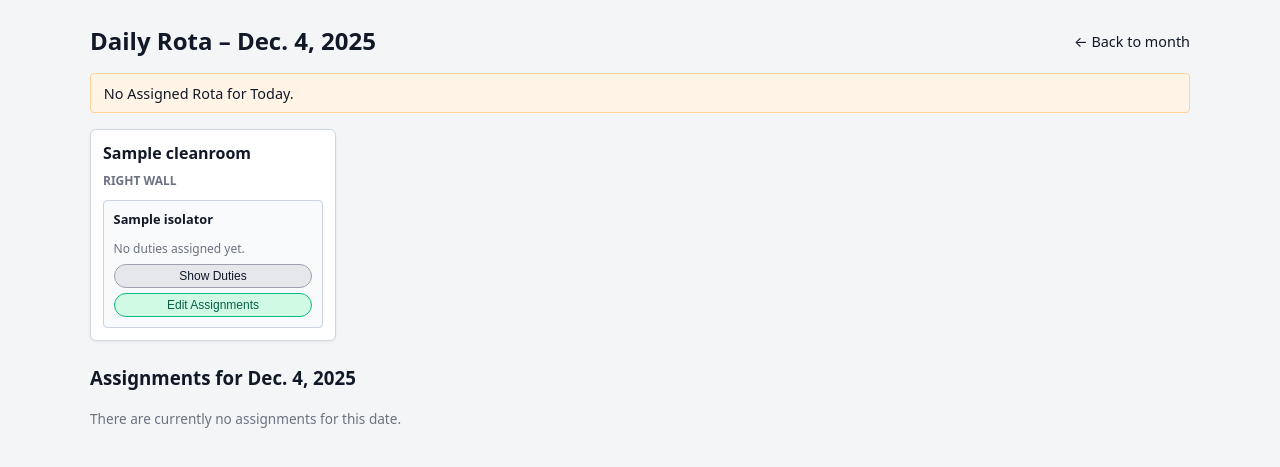
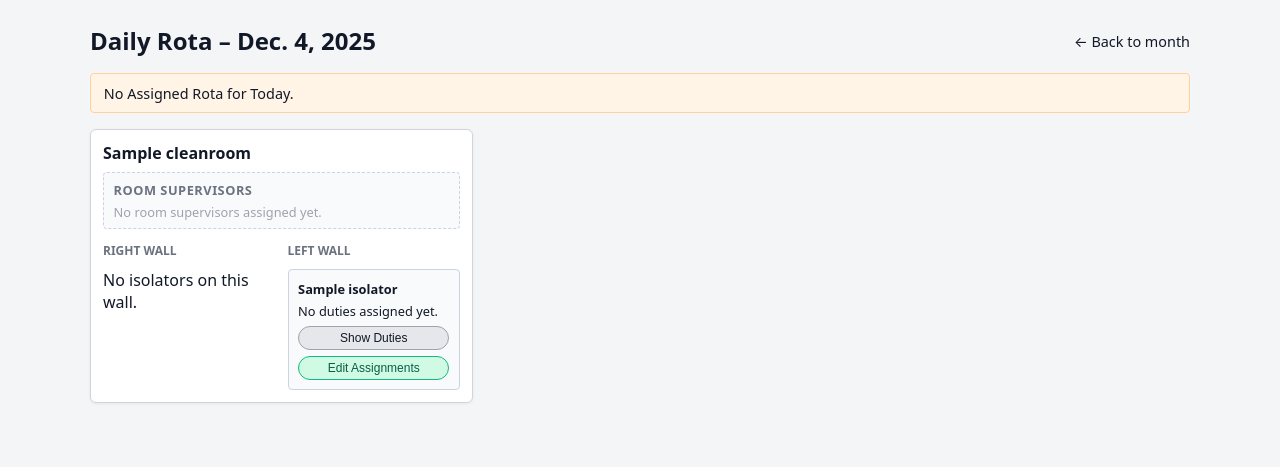
Before and after one commit to FraserR1188/Skedaddle, a Django app: page /day/2025/12/4/ in a window 1280 px wide. Shown: the part 47-514 px from the top of the page. Run offline with Django 5.2, Linux system fonts and the light colour scheme; a user stored in the database is signed in; tables that the repository leaves empty hold one stand-in row (values such as "Sample post").

Commit message:
Fixed issue with staff showing the correct section

```diff
--- a/rota/static/rota/css/main.css
+++ b/rota/static/rota/css/main.css
@@ -323,3 +323,41 @@
   margin-bottom: 1rem;
   font-size: 0.9rem;
 }
+
+/* =========================================
+   DAILY ROTA – ROOM SUPERVISORS BOX
+   ========================================= */
+
+.room-supervisors-box {
+  margin: 0.4rem 0 0.8rem;
+  padding: 0.45rem 0.6rem;
+  border-radius: 4px;
+  background: #f9fafb;
+  border: 1px dashed #cbd2e1;
+}
+
+.room-supervisors-title {
+  font-size: 0.8rem;
+  font-weight: 600;
+  text-transform: uppercase;
+  letter-spacing: 0.04em;
+  color: #6b7280;
+  margin: 0 0 0.25rem;
+}
+
+.room-supervisors-list {
+  list-style: none;
+  margin: 0;
+  padding: 0;
+}
+
+.room-supervisors-list li {
+  font-size: 0.8rem;
+  line-height: 1.3;
+}
+
+.room-supervisors-empty {
+  margin: 0;
+  font-size: 0.8rem;
+  color: #9ca3af;
+}
--- a/rota/templates/rota/daily_rota.html
+++ b/rota/templates/rota/daily_rota.html
@@ -1,4 +1,3 @@
-<!-- prettier-ignore-file -->
 {% extends "rota/base.html" %}
 
 {% block title %}Daily Rota – {{ date }}{% endblock %}
@@ -7,50 +6,67 @@
 <div class="page-header">
   <h1>Daily Rota – {{ date }}</h1>
   <div class="nav-links">
-    <a href="{% url 'monthly_calendar' date.year date.month %}">
-      &larr; Back to month
-    </a>
+    <a href="{% url 'monthly_calendar' date.year date.month %}">&larr; Back to month</a>
   </div>
 </div>
 
 {% if not assignments %}
-  <div class="info-banner warning">No Assigned Rota for Today.</div>
+  <div class="info-banner warning">
+    No Assigned Rota for Today.
+  </div>
 {% else %}
   <div class="info-banner info">
     Showing {{ assignments|length }} assignment{{ assignments|length|pluralize }} for this day.
   </div>
 {% endif %}
 
-{# ================= SUITE LAYOUT (CARDS) ================= #}
+{# ================= SUITE LAYOUT (CLEANROOM CARDS) ================= #}
 <div class="suite-row">
   {% for block in rooms_grid %}
     <div class="cleanroom-block">
       <h2>{{ block.room.name }}</h2>
 
+      {# ===== ROOM SUPERVISORS BOX ===== #}
+      <div class="room-supervisors-box">
+        <div class="room-supervisors-title">Room Supervisors</div>
+
+        {% if block.room.room_supervisors %}
+          <ul class="room-supervisors-list">
+            {% for sup in block.room.room_supervisors %}
+              <li>{{ sup.full_name }}</li>
+            {% endfor %}
+          </ul>
+        {% else %}
+          <p class="room-supervisors-empty">
+            No room supervisors assigned yet.
+          </p>
+        {% endif %}
+      </div>
+
       <div class="walls">
+        {# ========== RIGHT WALL ========== #}
+        <div class="wall">
+          <div class="wall-title">Right Wall</div>
 
-        {# LEFT WALL #}
-        {% if block.left_wall %}
-          <div class="wall wall-left">
-            <div class="wall-title">Left wall</div>
-
-            {% for iso in block.left_wall %}
+          {% if block.right_wall %}
+            {% for iso in block.right_wall %}
               <div class="isolator-box">
                 <div class="isolator-name">{{ iso.name }}</div>
 
-                <div class="isolator-duties">
-                  {% if iso.batch_assignments %}
-                    <ul>
+                {% if iso.has_assignments %}
+                  <div class="isolator-assignees">
                     {% for a in iso.batch_assignments %}
-                        <li>Batch {{ a.batch_number }} – {{ a.staff.full_name }}</li>
+                      <div>Batch {{ a.batch_number }} – {{ a.staff.full_name }}</div>
                     {% endfor %}
-                    </ul>
+                  </div>
                 {% else %}
-                    <p class="muted">No duties assigned yet.</p>
+                  <div class="isolator-empty">
+                    No duties assigned yet.
+                  </div>
                 {% endif %}
-                </div>
 
-                <!-- SHOW DUTIES button -->
+                <div class="isolator-actions">
+                  {# SHOW DUTIES – available for everyone #}
                   <button
                     type="button"
                     class="btn-pill isolator-btn show-btn"
@@ -59,8 +75,8 @@
                     Show Duties
                   </button>
 
-                <!-- EDIT ASSIGNMENTS button -->
-                {% if user.is_superuser or perms.rota.change_assignment %}
+                  {# EDIT ASSIGNMENTS – only for rota managers / superusers #}
+                  {% if user.is_superuser or perms.rota.rota_manager %}
                     <button
                       type="button"
                       class="btn-pill isolator-btn edit-btn"
@@ -70,32 +86,44 @@
                     </button>
                   {% endif %}
                 </div>
+
+                {# Edit modal (assign batches + supervisors) #}
+                {% include "rota/partials/isolator_modal.html" with iso=iso date=date staff_list=staff_list supervisors=supervisors %}
+
+
+                {# Read-only duties modal #}
+                {% include "rota/partials/isolator_duties_modal.html" with iso=iso date=date %}
+              </div>
             {% endfor %}
+          {% else %}
+            <div class="isolator-empty">
+              No isolators on this wall.
+            </div>
+          {% endif %}
+        </div>
+
+        {# ========== LEFT WALL ========== #}
+        <div class="wall">
+          <div class="wall-title">Left Wall</div>
+
+          {% if block.left_wall %}
+            {% for iso in block.left_wall %}
+              <div class="isolator-box">
+                <div class="isolator-name">{{ iso.name }}</div>
+
+                {% if iso.has_assignments %}
+                  <div class="isolator-assignees">
+                    {% for a in iso.batch_assignments %}
+                      <div>Batch {{ a.batch_number }} – {{ a.staff.full_name }}</div>
+                    {% endfor %}
+                  </div>
+                {% else %}
+                  <div class="isolator-empty">
+                    No duties assigned yet.
                   </div>
                 {% endif %}
 
-        {# RIGHT WALL #}
-        {% if block.right_wall %}
-          <div class="wall wall-right">
-            <div class="wall-title">Right wall</div>
-
-            {% for iso in block.right_wall %}
-              <div class="isolator-box">
-                <div class="isolator-name">{{ iso.name }}</div>
-
-                <div class="isolator-duties">
-                  {% if iso.batch_assignments %}
-                    <ul>
-                      {% for a in iso.batch_assignments %}
-                        <li>Batch {{ a.batch_number }} – {{ a.staff.full_name }}</li>
-                      {% endfor %}
-                    </ul>
-                  {% else %}
-                    <p class="muted">No duties assigned yet.</p>
-                  {% endif %}
-                </div>
-
-                <!-- SHOW DUTIES button -->
+                <div class="isolator-actions">
                   <button
                     type="button"
                     class="btn-pill isolator-btn show-btn"
@@ -104,8 +132,7 @@
                     Show Duties
                   </button>
 
-                <!-- EDIT ASSIGNMENTS button -->
-                {% if user.is_superuser or perms.rota.change_assignment %}
+                  {% if user.is_superuser or perms.rota.rota_manager %}
                     <button
                       type="button"
                       class="btn-pill isolator-btn edit-btn"
@@ -115,84 +142,21 @@
                     </button>
                   {% endif %}
                 </div>
+
+                {% include "rota/partials/isolator_modal.html" with iso=iso date=date staff_list=staff_list supervisors=supervisors %}
+
+                {% include "rota/partials/isolator_duties_modal.html" with iso=iso date=date %}
+              </div>
             {% endfor %}
-          </div>
           {% else %}
-          <div class="wall wall-right">
-            <div class="wall-title">Right wall</div>
-            <p class="muted">No isolators on this wall.</p>
+            <div class="isolator-empty">
+              No isolators on this wall.
             </div>
           {% endif %}
-
+        </div>
       </div>
     </div>
   {% endfor %}
 </div>
 
-{# ================= MODALS (USING PARTIALS) ================= #}
-{% for block in rooms_grid %}
-
-  {% if block.left_wall %}
-    {% for iso in block.left_wall %}
-      {% include "rota/partials/isolator_modal.html" %}
-      {% include "rota/partials/isolator_duties_modal.html" %}
-    {% endfor %}
-  {% endif %}
-
-  {% if block.right_wall %}
-    {% for iso in block.right_wall %}
-      {% include "rota/partials/isolator_modal.html" %}
-      {% include "rota/partials/isolator_duties_modal.html" %}
-    {% endfor %}
-  {% endif %}
-
-{% endfor %}
-
-{# ================= ASSIGNMENT TABLE ================= #}
-<section>
-  <h3>Assignments for {{ date }}</h3>
-
-  {% if not assignments %}
-    <p class="muted">There are currently no assignments for this date.</p>
-  {% else %}
-    <table class="assignments">
-      <thead>
-        <tr>
-          <th>Staff Member</th>
-          <th>Role</th>
-          <th>Crew</th>
-          <th>Cleanroom</th>
-          <th>Isolator / Room</th>
-          <th>Shift</th>
-          <th>Notes</th>
-        </tr>
-      </thead>
-      <tbody>
-        {% for a in assignments %}
-          <tr>
-            <td>{{ a.staff.full_name }}</td>
-            <td>{{ a.staff.get_role_display }}</td>
-            <td>{{ a.staff.crew.name|default:"-" }}</td>
-            <td>{{ a.clean_room.name }}</td>
-            <td>
-              {% if a.location_type == "ROOM" %}
-                Room (Supervisor)
-              {% elif a.isolator %}
-                {{ a.isolator.name }}
-              {% else %}
-                -
-              {% endif %}
-            </td>
-            <td>
-              {{ a.shift.name }}<br>
-              <span class="muted">{{ a.shift.start_time }}–{{ a.shift.end_time }}</span>
-            </td>
-            <td>{{ a.notes|default:"-" }}</td>
-          </tr>
-        {% endfor %}
-      </tbody>
-    </table>
-  {% endif %}
-</section>
-
-{% endblock %}
+{% endblock content %}
--- a/rota/templates/rota/partials/isolator_modal.html
+++ b/rota/templates/rota/partials/isolator_modal.html
@@ -5,15 +5,14 @@
 
     <div class="modal-header">
       <h2>Edit assignments – {{ iso.name }} ({{ date }})</h2>
-      <button
-        type="button"
+      <button type="button"
               class="modal-close"
-        data-close-modal="modal-isolator-{{ iso.id }}"
-      >
+              data-close-modal="modal-isolator-{{ iso.id }}">
         &times;
       </button>
     </div>
 
+    {# ----- CURRENT DUTIES SUMMARY ----- #}
     {% if iso.batch_assignments %}
       <div class="muted" style="margin-bottom: 1rem;">
         <strong>Current duties:</strong>
@@ -31,10 +30,9 @@
 
     <form method="post" action="{% url 'daily_rota' date.year date.month date.day %}">
       {% csrf_token %}
-
       <input type="hidden" name="isolator_id" value="{{ iso.id }}">
 
-      <!-- ===================== BATCHES ===================== -->
+      {# ================= BATCHES ================= #}
       <h3>Batches</h3>
       <p class="muted">Select a staff member for each batch.</p>
 
@@ -46,6 +44,7 @@
             <select name="batch_{{ batch_num }}">
               <option value="">-- None --</option>
 
+              {# all active staff (ops + supervisors) #}
               {% for staff in staff_list %}
                 <option value="{{ staff.id }}"
                   {% for a in iso.batch_assignments %}
@@ -58,43 +57,40 @@
                 </option>
               {% endfor %}
             </select>
-
           </div>
         {% endfor %}
       </div>
 
       <hr>
 
-      <!-- ================== ROOM SUPERVISORS ================= -->
+      {# ================= ROOM SUPERVISORS ================= #}
       <h3>Room supervisors</h3>
       <p class="muted">
         Select up to 4 Production Supervisors for {{ iso.clean_room.name }}.
       </p>
 
       <select name="room_supervisors" multiple size="5">
-        {% for staff in supervisors %}
-          <option value="{{ staff.id }}"
-            {% if staff.id in iso.room_supervisor_ids %}
+        {% with current_ids=iso.clean_room.room_supervisor_ids %}
+          {% for sup in supervisors %}
+            <option value="{{ sup.id }}"
+              {% if current_ids and sup.id in current_ids %}
                 selected
               {% endif %}
             >
-            {{ staff.full_name }}
+              {{ sup.full_name }}
             </option>
           {% endfor %}
+        {% endwith %}
       </select>
 
       <div class="modal-actions">
         <button type="submit" class="btn-pill">Save</button>
-        <button
-          type="button"
+        <button type="button"
                 class="btn-pill"
-          data-close-modal="modal-isolator-{{ iso.id }}"
-        >
+                data-close-modal="modal-isolator-{{ iso.id }}">
           Cancel
         </button>
       </div>
-
     </form>
-
   </div>
 </div>
--- a/rota/views.py
+++ b/rota/views.py
@@ -106,7 +106,7 @@
         isolator = get_object_or_404(Isolator, pk=isolator_id)
 
         # ----------------------------------------------------
-        # 1) BATCH ASSIGNMENTS (ISOLATOR)
+        # 1) BATCH ASSIGNMENTS
         # ----------------------------------------------------
         for batch in range(1, 9):
             field_name = f"batch_{batch}"
@@ -147,16 +147,16 @@
                     return redirect(request.path)
 
             else:
-                # No staff selected → delete any existing assignment for this batch
+                # No staff selected → delete any existing row for this batch
                 qs.delete()
 
         # ----------------------------------------------------
-        # 2) ROOM SUPERVISORS (max 4, only SUPERVISOR role)
+        # 2) ROOM SUPERVISORS (max 4)
         # ----------------------------------------------------
         supervisor_ids = request.POST.getlist("room_supervisors")
         supervisor_ids = [int(sid) for sid in supervisor_ids if sid.strip()][:4]
 
-        # Remove supervisors no longer selected
+        # Remove supervisors for this room that are no longer selected
         Assignment.objects.filter(
             rotaday=rotaday,
             shift=day_shift,
@@ -166,7 +166,6 @@
             is_room_supervisor=True,
         ).exclude(staff_id__in=supervisor_ids).delete()
 
-        # Existing supervisors for this clean room
         existing_sup_ids = set(
             Assignment.objects.filter(
                 rotaday=rotaday,
@@ -178,7 +177,6 @@
             ).values_list("staff_id", flat=True)
         )
 
-        # Add any new supervisors
         for sid in supervisor_ids:
             if sid not in existing_sup_ids:
                 staff = get_object_or_404(StaffMember, pk=sid)
@@ -203,70 +201,81 @@
         return redirect("daily_rota", year=target_date.year, month=target_date.month, day=target_date.day)
 
     # --------------------------------------------------------
-    # GET — build display data
+    # GET — build display data (rooms, duties, supervisors)
     # --------------------------------------------------------
-    assignments = Assignment.objects.filter(rotaday=rotaday).select_related(
-        "staff", "staff__crew", "clean_room", "isolator", "shift"
+    assignments_qs = Assignment.objects.filter(
+        rotaday=rotaday,
+        shift=day_shift,
+    ).select_related(
+        "staff",
+        "staff__crew",
+        "clean_room",
+        "isolator",
+        "shift",
     )
 
-    cleanrooms = CleanRoom.objects.all().prefetch_related("isolators")
+    # Map: isolator → list of batch assignments
+    isolator_assignments = {}
+    # Map: clean_room_id → list of supervisor StaffMember objects
+    room_supervisors_by_room = {}
 
-    # Maps for quick lookup
-    isolator_assignments = {}
-    room_supervisor_ids_by_room = {}
-
-    for a in assignments:
-        # Isolator duties
+    for a in assignments_qs:
         if a.isolator_id:
             isolator_assignments.setdefault(a.isolator_id, []).append(a)
+        if a.is_room_supervisor:
+            room_supervisors_by_room.setdefault(a.clean_room_id, []).append(a.staff)
 
-        # Room supervisors (for that clean room)
-        if a.location_type == "ROOM" and a.is_room_supervisor:
-            room_supervisor_ids_by_room.setdefault(a.clean_room_id, set()).add(a.staff_id)
+    cleanrooms = CleanRoom.objects.all().prefetch_related("isolators")
 
     rooms_grid = []
     for room in cleanrooms:
         isolators = list(room.isolators.all())
+
+        # Twin-wall rooms (1 & 3): 8 isolators split into left & right
         if room.number in (1, 3):
-            right_wall = isolators[0:4]
-            left_wall = isolators[4:8]
+            left_wall = isolators[0:4]
+            right_wall = isolators[4:8]
         else:
-            right_wall = isolators
-            left_wall = []
+            # Single-wall rooms (2 & 4, etc.)
+            left_wall = isolators
+            right_wall = []
 
-        # Attach supervisor IDs for this room
-        room.room_supervisor_ids = list(room_supervisor_ids_by_room.get(room.id, set()))
+        # Attach supervisors to room for display
+        room.room_supervisors = room_supervisors_by_room.get(room.id, [])
 
-        # Attach per-isolator data
-        for iso in right_wall + left_wall:
-            ia = isolator_assignments.get(iso.id, [])
+        # Attach duties to each isolator
+        for iso in left_wall + right_wall:
+            ia = sorted(
+                isolator_assignments.get(iso.id, []),
+                key=lambda x: x.batch_number or 0,
+            )
+            iso.batch_assignments = ia
             iso.has_assignments = bool(ia)
-            iso.batch_assignments = ia
-            # use the room's supervisor IDs (same for all isolators in that room)
-            iso.room_supervisor_ids = room.room_supervisor_ids
 
         rooms_grid.append(
-            {"room": room, "right_wall": right_wall, "left_wall": left_wall}
+            {
+                "room": room,
+                "right_wall": right_wall,
+                "left_wall": left_wall,
+            }
         )
 
-    # All active staff (for batches)
     staff_list = StaffMember.objects.filter(is_active=True).order_by("full_name")
 
-    # Only supervisors (for room supervisors selector)
-    supervisors = StaffMember.objects.filter(
-        is_active=True,
-        role="SUPERVISOR",
-    ).order_by("full_name")
+    # Split by role for UI
+    operators = staff_list.filter(role="OPERATIVE")
+    supervisors = staff_list.filter(role="SUPERVISOR")
 
     context = {
         "date": target_date,
         "today": date.today(),
         "rotaday": rotaday,
-        "assignments": assignments,
         "rooms_grid": rooms_grid,
         "staff_list": staff_list,
+        "operators": operators,
         "supervisors": supervisors,
         "day_shift": day_shift,
+        "assignments": assignments_qs,
     }
     return render(request, "rota/daily_rota.html", context)
 
```
Lines whose indentation alone changed are shown as unchanged.
